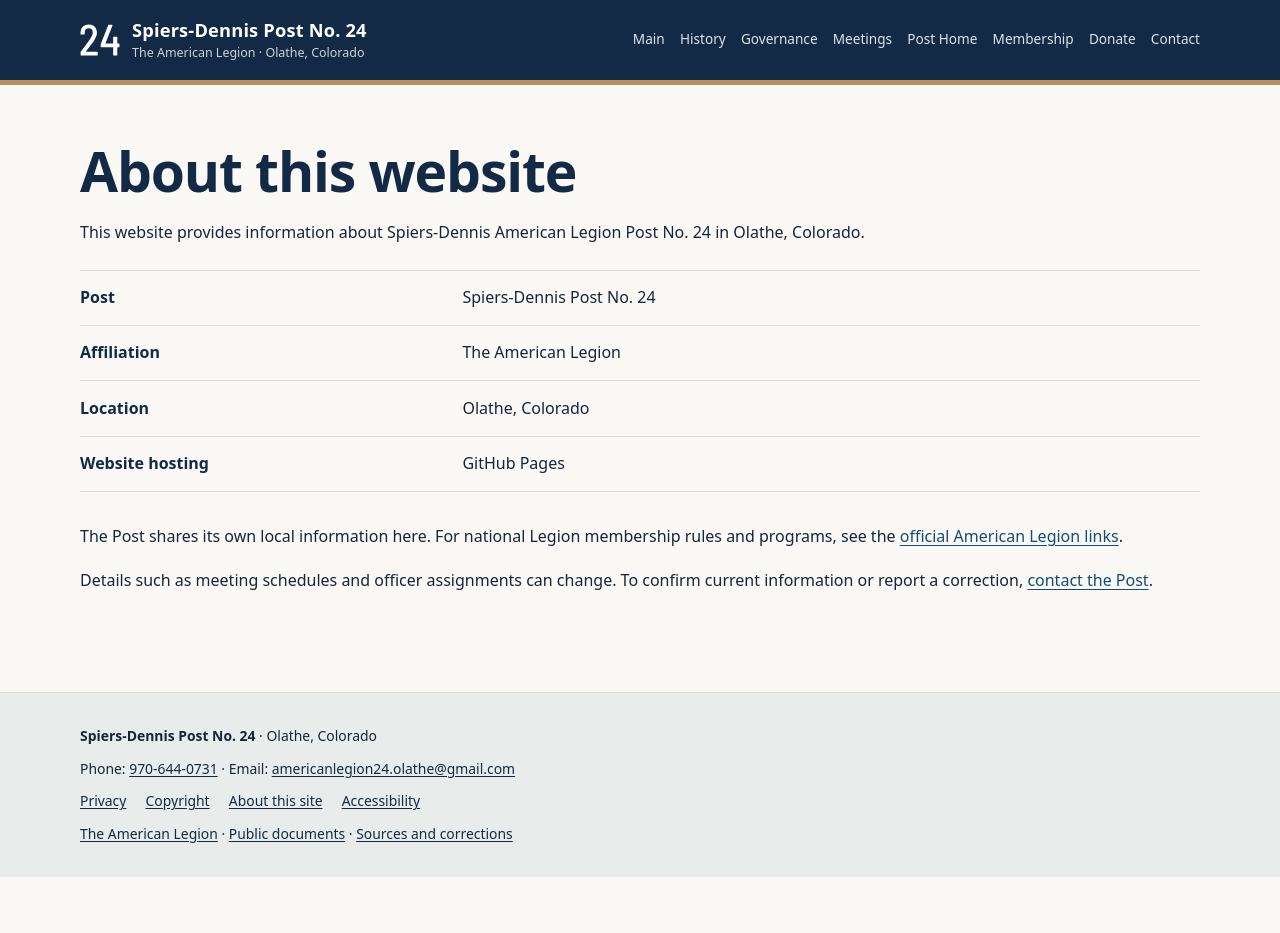
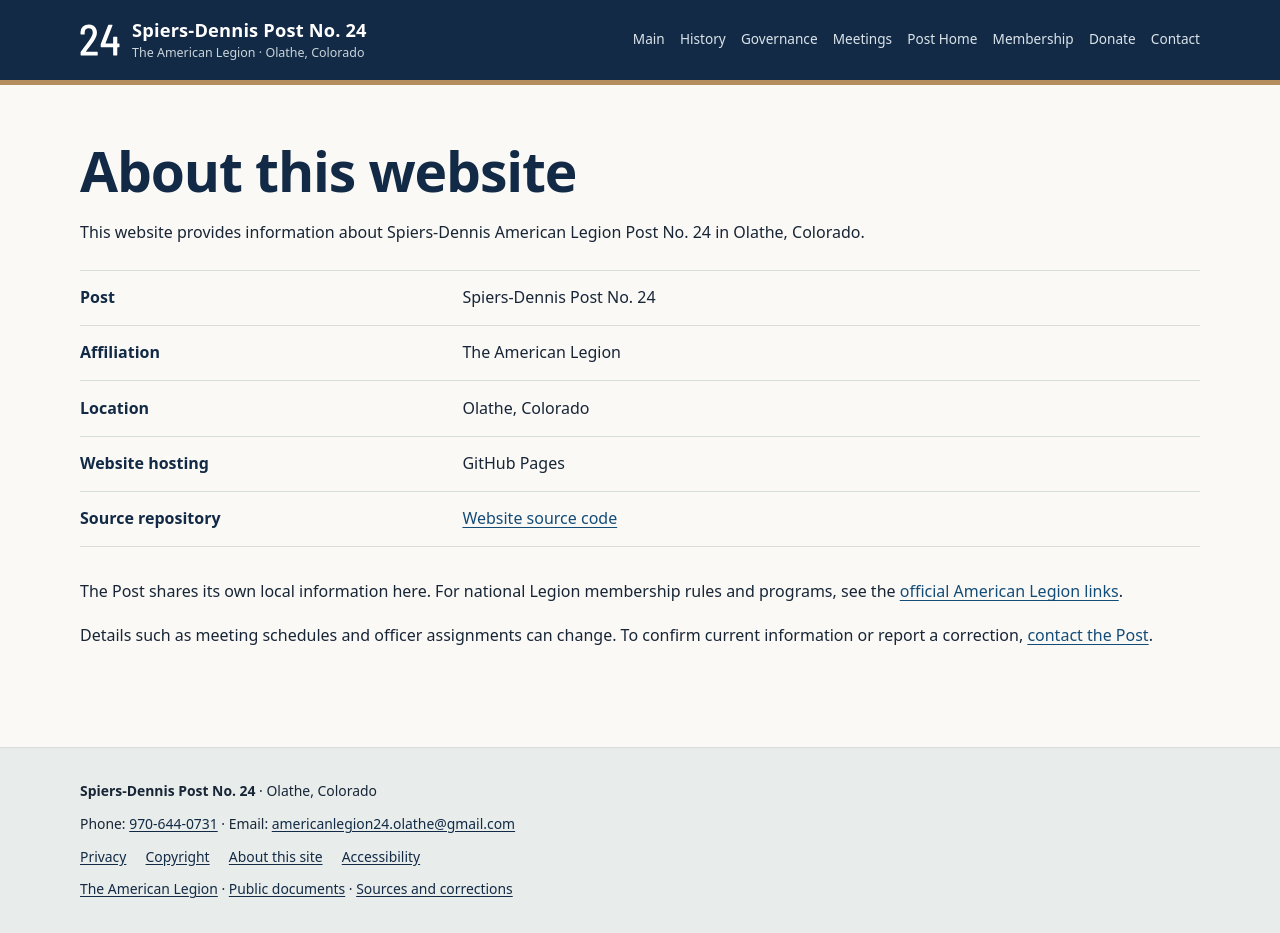
Before and after one commit to SPIERS-DENNIS-POST/spiers-dennis-post.github.io, a Jekyll site: the page built from legal/site-information.md, in a window 1280 px wide. Built offline with Jekyll 4.4.1, drawn with Linux system fonts in a browser that asks for light colours; before the commit the page ends 900 px from its top, so only the background shows below that.

Commit message:
Add website source code link to About page

```diff
--- a/legal/site-information.md
+++ b/legal/site-information.md
@@ -10,6 +10,7 @@
 <div class="fact-row"><dt>Affiliation</dt><dd>The American Legion</dd></div>
 <div class="fact-row"><dt>Location</dt><dd>Olathe, Colorado</dd></div>
 <div class="fact-row"><dt>Website hosting</dt><dd>GitHub Pages</dd></div>
+<div class="fact-row"><dt>Source repository</dt><dd><a href="https://github.com/SPIERS-DENNIS-POST/spiers-dennis-post.github.io">Website source code</a></dd></div>
 </dl>
 <p>The Post shares its own local information here. For national Legion membership rules and programs, see the <a href="{{ '/legion/' | relative_url }}">official American Legion links</a>.</p>
 <p>Details such as meeting schedules and officer assignments can change. To confirm current information or report a correction, <a href="{{ '/contact/' | relative_url }}">contact the Post</a>.</p>
```
